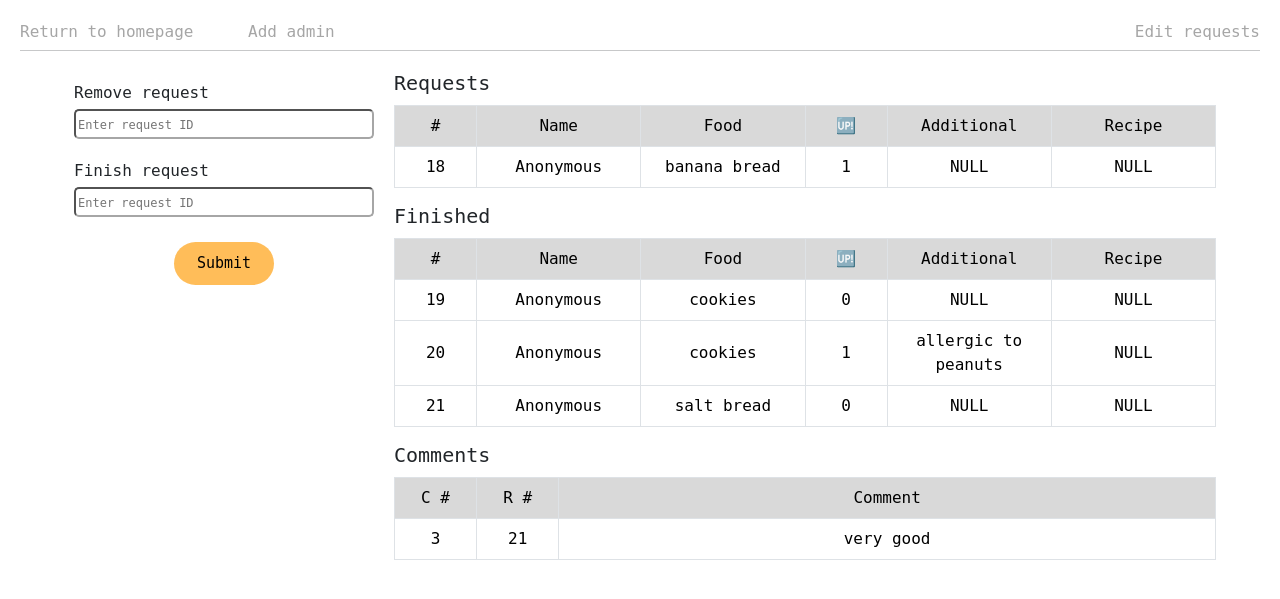
After one commit to randomcherry/pikafood, a Flask app: page /editRequests in a window 1280 px wide. The commit adds this page. Shown: the top 599 px of the page. Run offline with Flask 3, Linux system fonts and the light colour scheme; some libraries are stand-ins or nearby versions.

Commit message:
Completed code

```diff
--- a/project/app.py
+++ b/project/app.py
@@ -11,7 +11,6 @@ app.config["SESSION_PERMANENT"] = False
 app.config["SESSION_TYPE"] = "filesystem"
 app.config['SECRET_KEY'] = 'your_very_secret_and_random_key_here'
 Session(app)
-
 # Ensure templates are auto-reloaded
 app.config["TEMPLATES_AUTO_RELOAD"] = True
 
@@ -39,22 +38,21 @@ def submitRequest():
         recipe = request.form.get("recipe")
         anonymous = request.form.get("anonymous")
 
-        if not additional:
-            additional = "NULL"
-
-        if not recipe:
-            recipe = "NULL"
-
-        if anonymous == "anonymous":
-            anonymous = True
+        if not name:
+            return render_template("debug.html", text1="invalid name.")
+        elif not food:
+            return render_template("debugh.html", text1="invalid food.")
         else:
-            anonymous = False
-
-        db.execute("INSERT INTO requests (name, food, additional, recipe, anonymous) VALUES (?,?,?,?,?)", name, food, additional, recipe, anonymous)
-
-        # debug: return render_template("debug.html", name=name, food=food, additional=additional, recipe=recipe, anonymous=anonymous)
-
-        return redirect("/viewRequests")
+            if not additional:
+                additional = "NULL"
+            if not recipe:
+                recipe = "NULL"
+            if anonymous == "anonymous":
+                anonymous = True
+            else:
+                anonymous = False
+            db.execute("INSERT INTO requests (name, food, additional, recipe, anonymous) VALUES (?,?,?,?,?)", name, food, additional, recipe, anonymous)
+            return redirect("/viewRequests")
 
     else:
         return render_template("submitRequest.html")
@@ -81,20 +79,97 @@ def viewRequests():
 
 @app.route("/adminLogIn", methods=["GET", "POST"])
 def adminLogIn():
-    name = request.form.get("name")
-    password = request.form.get("password")
+    if "admin" not in session:
+        name = request.form.get("name")
+        password = request.form.get("password")
+        if request.method == "POST":
+            if not name:
+                return render_template("debug.html", text1="invalid username.")
+            elif not password:
+                return render_template("debug.html", text1="invalid password.")
+            else:
+                if db.execute("SELECT COUNT(*) AS n FROM admins WHERE name=?", name)[0]["n"] == 1:
+                    if db.execute("SELECT password FROM admins WHERE name=?", name)[0]["password"] == password:
+                        session["admin"] = True
+                        return render_template("editRequests.html")
+                    else:
+                        return render_template("debug.html", text1="invalid password.")
+                else:
+                    return render_template("debug.html", text1="invalid username.")
+        else:
+            return render_template("adminLogIn.html")
+    elif session["admin"] == True:
+        return redirect("/editRequests")
+
+@app.route("/addAdmin", methods=["GET", "POST"])
+def addAdmin():
     if request.method == "POST":
+        name = request.form.get("name")
+        password = request.form.get("password")
+        adminKey = request.form.get("adminKey")
+        correctAdminKey = "pikafoodAdminHuhu"
+        # return render_template("debug.html", text1=[name, password, adminKey])
         if not name:
             return render_template("debug.html", text1="invalid username.")
         elif not password:
             return render_template("debug.html", text1="invalid password.")
+        elif not adminKey or adminKey != correctAdminKey:
+            return render_template("debug.html", text1="invalid admin key.")
         else:
-            if db.execute("SELECT COUNT(*) AS n FROM admins WHERE name=?", name)[0]["n"] == 1:
-                if db.execute("SELECT password FROM admins WHERE name=?", name)[0]["password"] == password:
-                    return render_template("debug.html", text1="invalid password.")
+            if db.execute("SELECT COUNT(*) AS n FROM admins WHERE name=?", name)[0]["n"] != 0:
+                return render_template("debug.html", text1="duplicate username.")
+            else:
+                db.execute("INSERT INTO admins (name, password) VALUES (?,?)", name, password)
+                return redirect("/addAdmin")
+    else:
+        return render_template("addAdmin.html")
+
+@app.route("/editRequests", methods=["GET", "POST"])
+def editRequests():
+    if request.method == "POST":
+        removeRequest = request.form.get("removeRequest")
+        finishRequest = request.form.get("finishRequest")
+        if removeRequest:
+            db.execute("DELETE FROM requests WHERE id=?", removeRequest)
+        if finishRequest:
+            finishedRequest = db.execute("SELECT id, name, food, additional, recipe, anonymous, upvotes FROM requests WHERE id=?", finishRequest)[0]
+            if finishedRequest:
+                db.execute("INSERT INTO finished (requestID, name, food, additional, recipe, anonymous, upvotes) VALUES (?,?,?,?,?,?,?)", finishedRequest["id"], finishedRequest["name"], finishedRequest["food"], finishedRequest["additional"], finishedRequest["recipe"], finishedRequest["anonymous"], finishedRequest["upvotes"])
+                db.execute("DELETE FROM requests WHERE id=?", finishRequest)
+        return redirect("/editRequests")
+    elif request.method == "GET":
+        requests = db.execute("SELECT id, name, food, upvotes, anonymous, additional, recipe FROM requests")
+        finished = db.execute("SELECT requestID, food, name, anonymous, upvotes, additional, recipe FROM finished")
+        comments = db.execute("SELECT * FROM comments")
+        return render_template("editRequests.html", requests=requests, finished=finished, comments=comments)
+
+@app.route("/viewFinished", methods=["GET", "POST"])
+def viewFinished():
+    finished = db.execute("SELECT requestID, name, food, anonymous, upvotes, rating FROM finished")
+    return render_template("viewFinished.html", finished=finished)
+
+@app.route("/rateComment", methods=["GET", "POST"])
+def rateComment():
+    if request.method == "POST":
+        requestNumber = request.form.get("requestNumber")
+        rating = request.form.get("rating")
+        comment = request.form.get("comment")
+        if db.execute("SELECT COUNT(*) AS n FROM finished WHERE requestID=?", requestNumber)[0]["n"] == 0:
+            return render_template("debug.html", text1="invalid request number.")
+        elif not rating and not comment:
+            return render_template("debug.html", text1="please provide a valid rating or comment.")
+        else:
+            if rating:
+                currentRating = db.execute("SELECT rating FROM finished WHERE requestID=?", requestNumber)[0]["rating"]
+                ratingCount = db.execute("SELECT ratingCount FROM finished WHERE requestID=?", requestNumber)[0]["ratingCount"]
+                if currentRating == None:
+                    newRating = rating
                 else:
-                    return render_template("debug.html", text1="invalid password.")
-            else:
-                return render_template("debug.html", text1="invalid username.")
+                    newRating = round((int(currentRating)*int(ratingCount) + int(rating))/(int(ratingCount)+1), 1)
+                db.execute("UPDATE finished SET rating=? WHERE requestID=?", newRating, requestNumber)
+                db.execute("UPDATE finished SET ratingCount=? WHERE requestID=?", ratingCount+1 ,requestNumber)
+            if comment:
+                db.execute("INSERT INTO comments (requestID, comment) VALUES (?,?)", requestNumber, comment)
+            return redirect("/viewFinished")
     else:
-        return render_template("adminLogIn.html")
+        return render_template("rateComment.html")
--- a/project/static/styles.css
+++ b/project/static/styles.css
@@ -59,7 +59,7 @@ a {
   text-decoration: none;
 }
 
-input[type="text"] {
+input[type="text"], input[type="password"], input[type="number"] {
   border-color: #a6a6a6;
   border-radius: 5px;
   width: 300px;
@@ -141,3 +141,36 @@ th {
   align-items: center;
   margin-top: 44px;
 }
+
+.editRequests {
+  display: flex;
+  width: 90vw;
+  justify-content: space-between;
+}
+
+.editInput {
+  margin-right: 10px;
+}
+
+.requestsTables {
+  display: flex;
+  flex-direction: column;
+}
+
+.viewFinished {
+  width: 90vw;
+}
+
+.rateComment {
+  display: flex;
+  justify-content: center;
+}
+
+#rating {
+  border-color: #a6a6a6;
+  border-radius: 5px;
+  width: 300px;
+  background-color: white;
+  height: 35px;
+  text-align: center;
+}
--- a/project/templates/adminLogIn.html
+++ b/project/templates/adminLogIn.html
@@ -8,7 +8,7 @@
 
     <div class="top-bar">
         <a href="/">Return to homepage</a>
-        <p>Submit a request</p>
+        <p>Admin log in</p>
     </div>
     <hr>
 
@@ -20,7 +20,7 @@
             </div>
             <div class="submitDetail">
                 <p class="inputText">Password</p>
-                <input name="password" type="text" placeholder="Enter admin password" required>
+                <input name="password" type="password" placeholder="Enter admin password" required>
             </div>
             <div style="display: flex; justify-content: center;">
                 <button style="font-weight: normal; width: 125px; border-radius: 50px; margin-top: 25px;" type="submit">Log in</button>
--- /dev/null
+++ b/project/templates/editRequests.html
@@ -0,0 +1,122 @@
+{% extends "layout.html" %}
+
+{% block title %}
+    Edit requests
+{% endblock %}
+
+{% block main %}
+    <div class="top-bar">
+        <div>
+            <a href="/">Return to homepage</a>
+            <a href="/addAdmin" style="margin-left: 45px;">Add admin</a>
+        </div>
+        <p>Edit requests</p>
+    </div>
+    <hr>
+
+    <div style="width: 100vw; display: flex; justify-content: center; margin-top: 20px;">
+        <div class="editRequests">
+            <div class="editInput">
+                <form action="/editRequests" method="post">
+                    <div class="submitDetail">
+                        <p class="inputText">Remove request</p>
+                        <input name="removeRequest" type="number" placeholder="Enter request ID">
+                    </div>
+                    <div class="submitDetail" style="margin-top: 20px;">
+                        <p class="inputText">Finish request</p>
+                        <input name="finishRequest" type="number" placeholder="Enter request ID">
+                    </div>
+                    <div style="display: flex; justify-content: center;">
+                        <button style="font-weight: normal; width: 100px; border-radius: 50px; margin-top: 15px; font-size: 15px;" type="submit">Submit</button>
+                    </div>
+                </form>
+            </div>
+            <div class="requestsTables">
+                <h5 style="margin-bottom: 10px;">Requests</h5>
+                <table class="table table-bordered requestsTable">
+                    <thead class="thead-light">
+                        <tr>
+                            <th scope="col" style="background-color: #d9d9d9; width: 10%; font-weight: normal;">#</th>
+                            <th scope="col" style="background-color: #d9d9d9; font-weight: normal;">Name</th>
+                            <th scope="col" style="background-color: #d9d9d9; font-weight: normal;">Food</th>
+                            <th scope="col" style="width: 23%; background-color: #d9d9d9; width: 10%; font-weight: normal;">🆙</th>
+                            <th scope="col" style="background-color: #d9d9d9; font-weight: normal;">Additional</th>
+                            <th scope="col" style="background-color: #d9d9d9; font-weight: normal;">Recipe</th>
+                        </tr>
+                    </thead>
+                    <tbody>
+                        {% for request in requests %}
+                            <tr class="tableItem">
+                                <td>{{ request.id }}</td>
+                                {% if request.anonymous == 1 %}
+                                    <td>Anonymous</td>
+                                {% else %}
+                                    <td>{{ request.name }}</td>
+                                {% endif %}
+                                <td>{{ request.food }}</td>
+                                <td>{{ request.upvotes }}</td>
+                                <td>{{ request.additional }}</td>
+                                <td>{{ request.recipe }}</td>
+                            </tr>
+                        {% endfor %}
+                    </tbody>
+                </table>
+
+                <!--Finished table-->
+
+                <h5 style="margin-bottom: 10px;">Finished</h5>
+                <table class="table table-bordered requestsTable">
+                    <thead class="thead-light">
+                        <tr>
+                            <th scope="col" style="background-color: #d9d9d9; width: 10%; font-weight: normal;">#</th>
+                            <th scope="col" style="background-color: #d9d9d9; font-weight: normal;">Name</th>
+                            <th scope="col" style="background-color: #d9d9d9; font-weight: normal;">Food</th>
+                            <th scope="col" style="width: 23%; background-color: #d9d9d9; width: 10%; font-weight: normal;">🆙</th>
+                            <th scope="col" style="background-color: #d9d9d9; font-weight: normal;">Additional</th>
+                            <th scope="col" style="background-color: #d9d9d9; font-weight: normal;">Recipe</th>
+                        </tr>
+                    </thead>
+                    <tbody>
+                        {% for request in finished %}
+                            <tr class="tableItem">
+                                <td>{{ request.requestID }}</td>
+                                {% if request.anonymous == 1 %}
+                                    <td>Anonymous</td>
+                                {% else %}
+                                    <td>{{ request.name }}</td>
+                                {% endif %}
+                                <td>{{ request.food }}</td>
+                                <td>{{ request.upvotes }}</td>
+                                <td>{{ request.additional }}</td>
+                                <td>{{ request.recipe }}</td>
+                            </tr>
+                        {% endfor %}
+                    </tbody>
+                </table>
+
+                <!-- Comments table-->
+
+                <h5 style="margin-bottom: 10px;">Comments</h5>
+                <table class="table table-bordered requestsTable">
+                    <thead class="thead-light">
+                        <tr>
+                            <th scope="col" style="background-color: #d9d9d9; width: 10%; font-weight: normal;">C #</th>
+                            <th scope="col" style="background-color: #d9d9d9; width: 10%; font-weight: normal;">R #</th>
+                            <th scope="col" style="background-color: #d9d9d9; font-weight: normal;">Comment</th>
+                        </tr>
+                    </thead>
+                    <tbody>
+                        {% for comment in comments %}
+                            <tr class="tableItem">
+                                <td>{{ comment.commentID }}</td>
+                                <td>{{ comment.requestID }}</td>
+                                <td>{{ comment.comment }}</td>
+                            </tr>
+                        {% endfor %}
+                    </tbody>
+                </table>
+            </div>
+        </div>
+    </div>
+
+{% endblock %}
--- a/project/templates/index.html
+++ b/project/templates/index.html
@@ -7,6 +7,7 @@
 {% block main %}
 <div class="container py-5 action-container d-flex align-content-center">
     <div>
+        <h4 class="text-center">Pikafood!</h4>
         <h2 class="text-center action-title"><b>What would you like to do?</b></h2>
         <div class="mb-3 justify-content-center">
             <table class="action-form d-flex justify-content-center">
```
Also changed, not shown: project/templates/addAdmin.html (added, +37 -0 lines), project/templates/rateComment.html (added, +42 -0 lines), project/templates/viewFinished.html (added, +50 -0 lines), README.md (deleted), project/README.md (added), project/project.db, project/templates/debug.html (line endings or trailing spaces).
